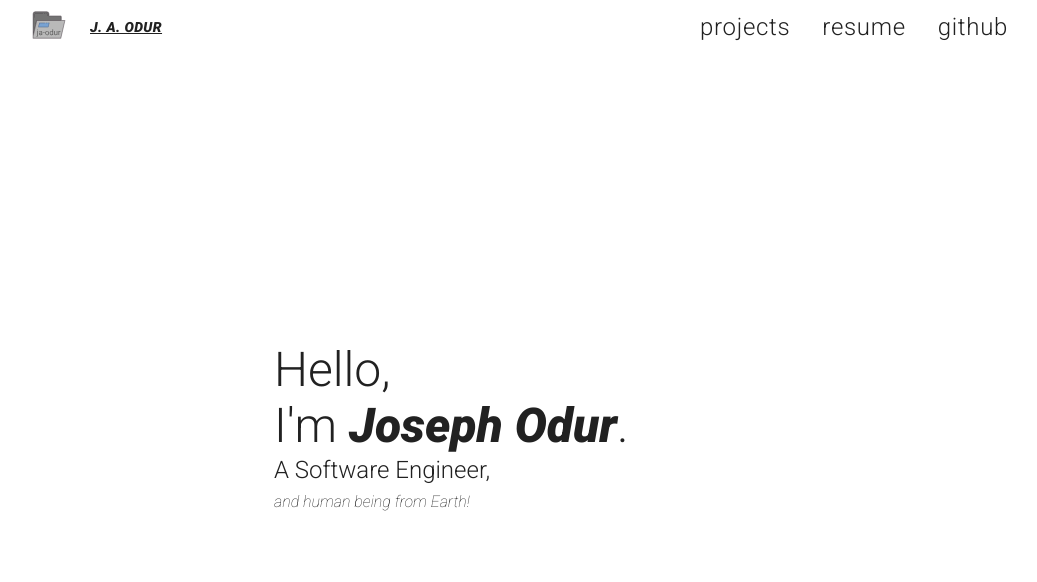
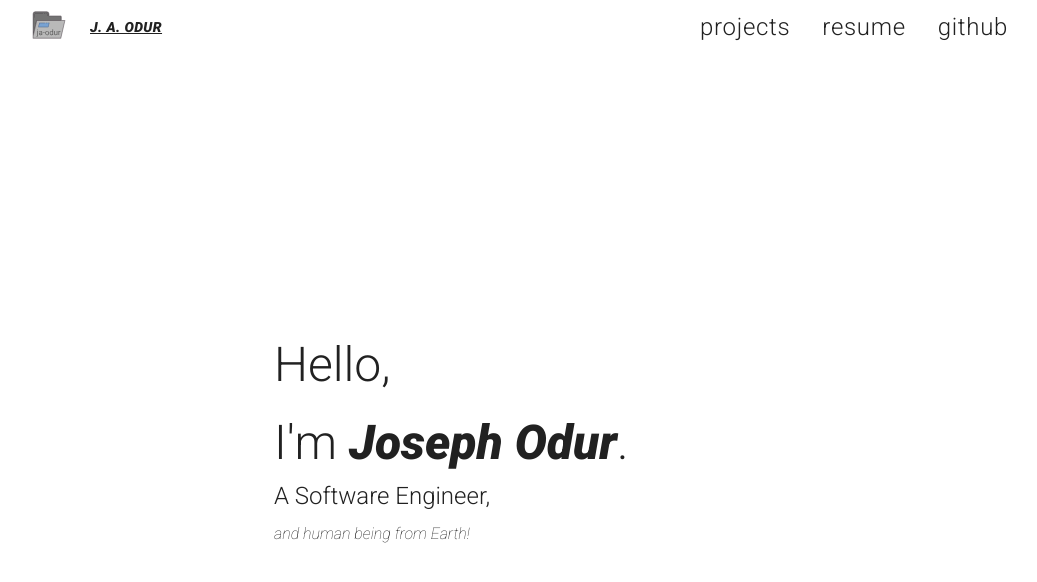
Before and after one commit to ja-odur/ja-odur.github.io, a React (Create React App) app: page / in a window 1280 px wide. Shown: the top 582 px of the page, without its empty margins (116-1153 px from the left). Built offline with nearby package versions, Linux system fonts and the light colour scheme.

Commit message:
Fix line-height spacing

```diff
--- a/src/css/Home.css
+++ b/src/css/Home.css
@@ -108,10 +108,21 @@
     min-width: 60%;
 }
 
+.text-container>span {
+    line-height: 50px;
+}
+
+.text-container>span:first-child {
+    line-height: 100px;
+}
+
+.text-container>span:last-child {
+    line-height: 25px;
+}
+
 .text-greeting {
     font-weight: 300;
     font-size: 48px;
-    line-height: 56px;
     color: rgba(0, 0, 0, 0.87);
     -webkit-font-smoothing: antialiased;
     letter-spacing: 0;
```
